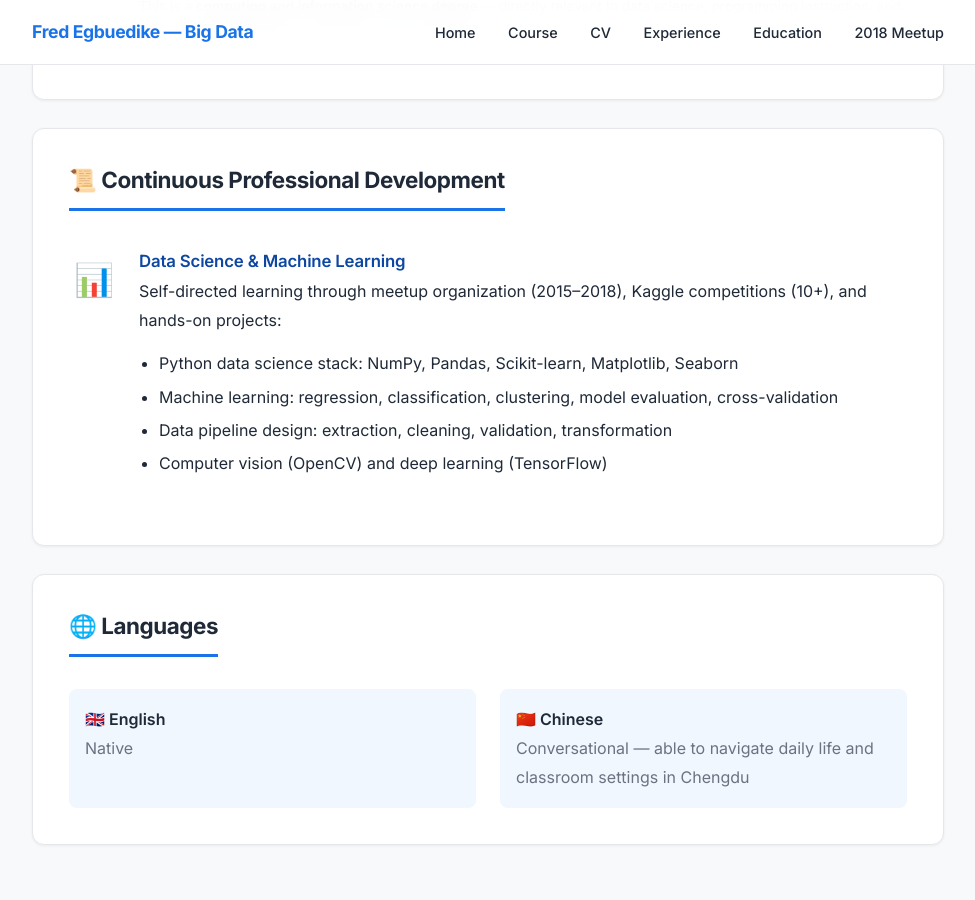
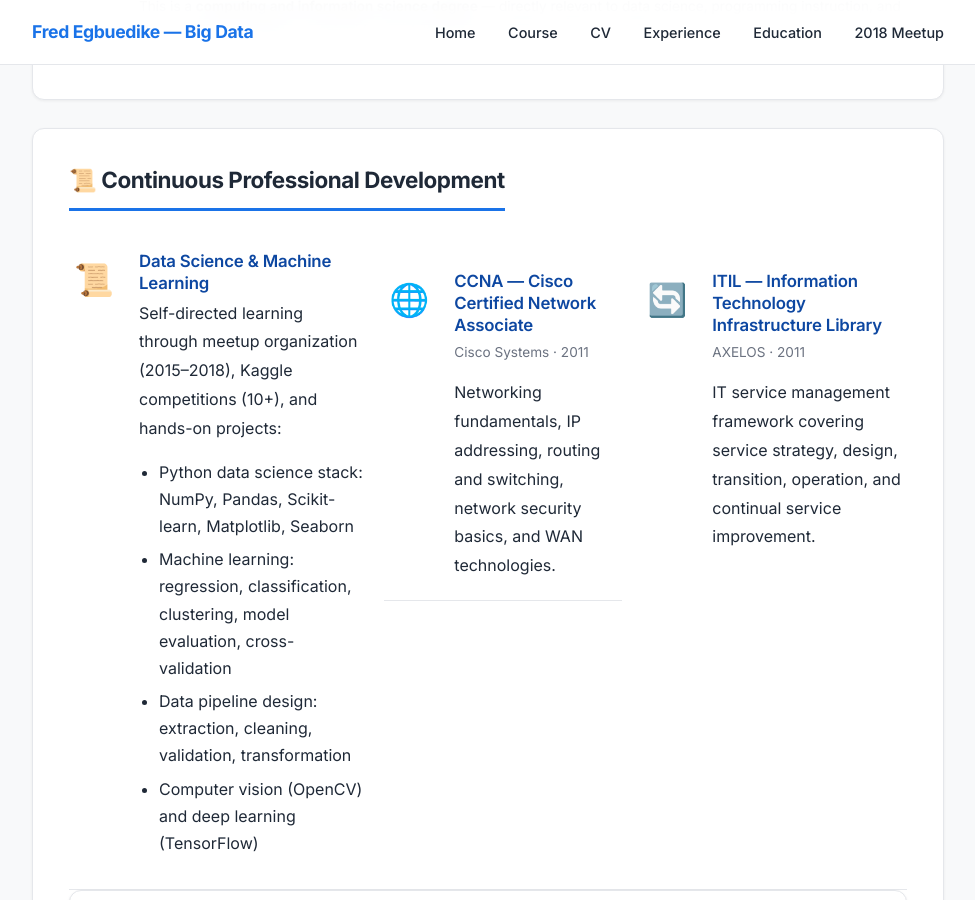
Before and after one commit to Fredilly/big-data, a Jekyll site: the page built from education.md, in a window 1280 px wide and 900 px high, scrolled down 610 px. Shown: the whole window, without its empty margins (152-1127 px from the left). Built offline with Jekyll 4.4.1, drawn with Linux system fonts in a browser that asks for light colours; nearby versions of some CDN libraries.

Commit message:
add CCNA (2011) and ITIL (2011) certifications to education page and CV

```diff
--- a/education.md
+++ b/education.md
@@ -26,7 +26,7 @@ title: Education
   <h2>📜 Continuous Professional Development</h2>
 
   <div class="edu-row">
-    <div class="edu-icon">📊</div>
+    <div class="edu-icon">📜</div>
     <div class="edu-detail">
       <h3>Data Science & Machine Learning</h3>
       <p>Self-directed learning through meetup organization (2015–2018), Kaggle competitions (10+), and hands-on projects:</p>
@@ -36,6 +36,22 @@ title: Education
         <li>Data pipeline design: extraction, cleaning, validation, transformation</li>
         <li>Computer vision (OpenCV) and deep learning (TensorFlow)</li>
       </ul>
+    </div>
+  <div class="edu-row">
+    <div class="edu-icon">🌐</div>
+    <div class="edu-detail">
+      <h3>CCNA — Cisco Certified Network Associate</h3>
+      <p class="meta">Cisco Systems · 2011</p>
+      <p>Networking fundamentals, IP addressing, routing and switching, network security basics, and WAN technologies.</p>
+    </div>
+  </div>
+
+  <div class="edu-row">
+    <div class="edu-icon">🔄</div>
+    <div class="edu-detail">
+      <h3>ITIL — Information Technology Infrastructure Library</h3>
+      <p class="meta">AXELOS · 2011</p>
+      <p>IT service management framework covering service strategy, design, transition, operation, and continual service improvement.</p>
     </div>
   </div>
 </div>
```
Also changed, not shown: cv.md (+14 -0 lines).
